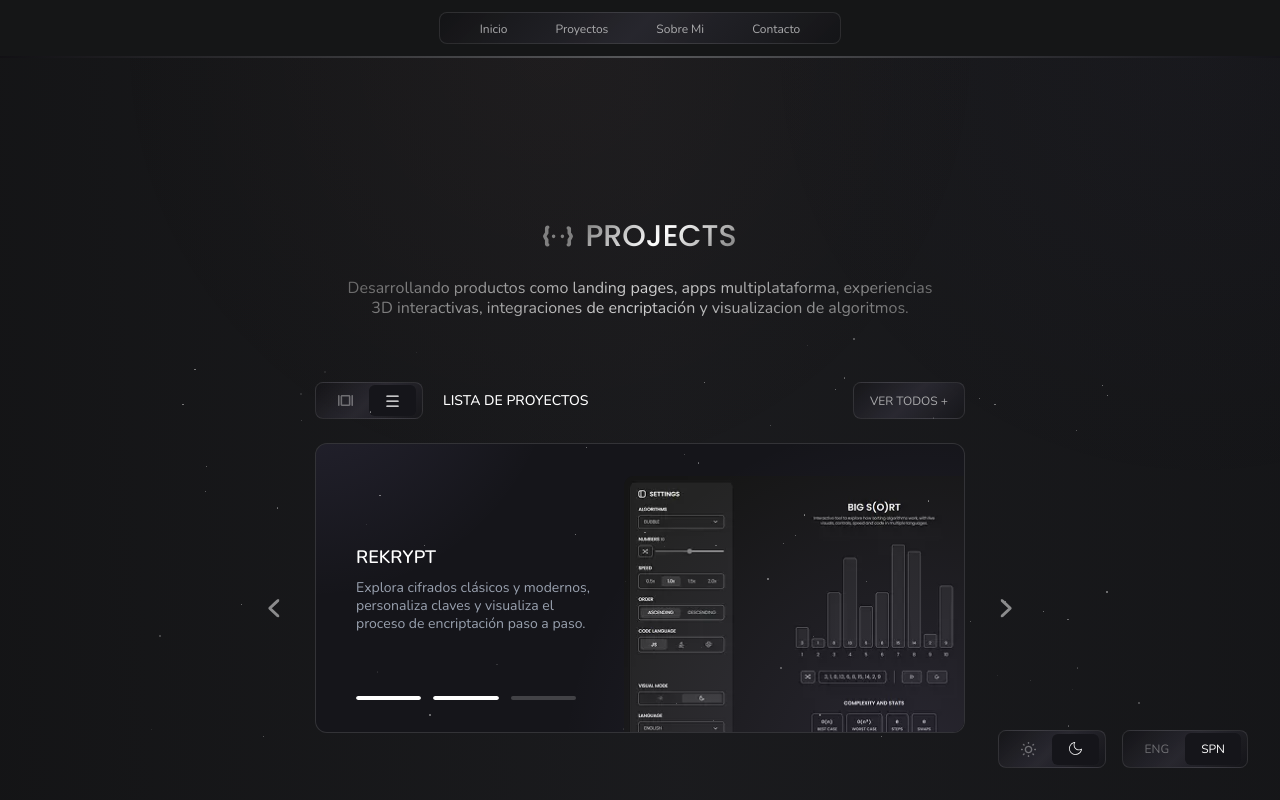
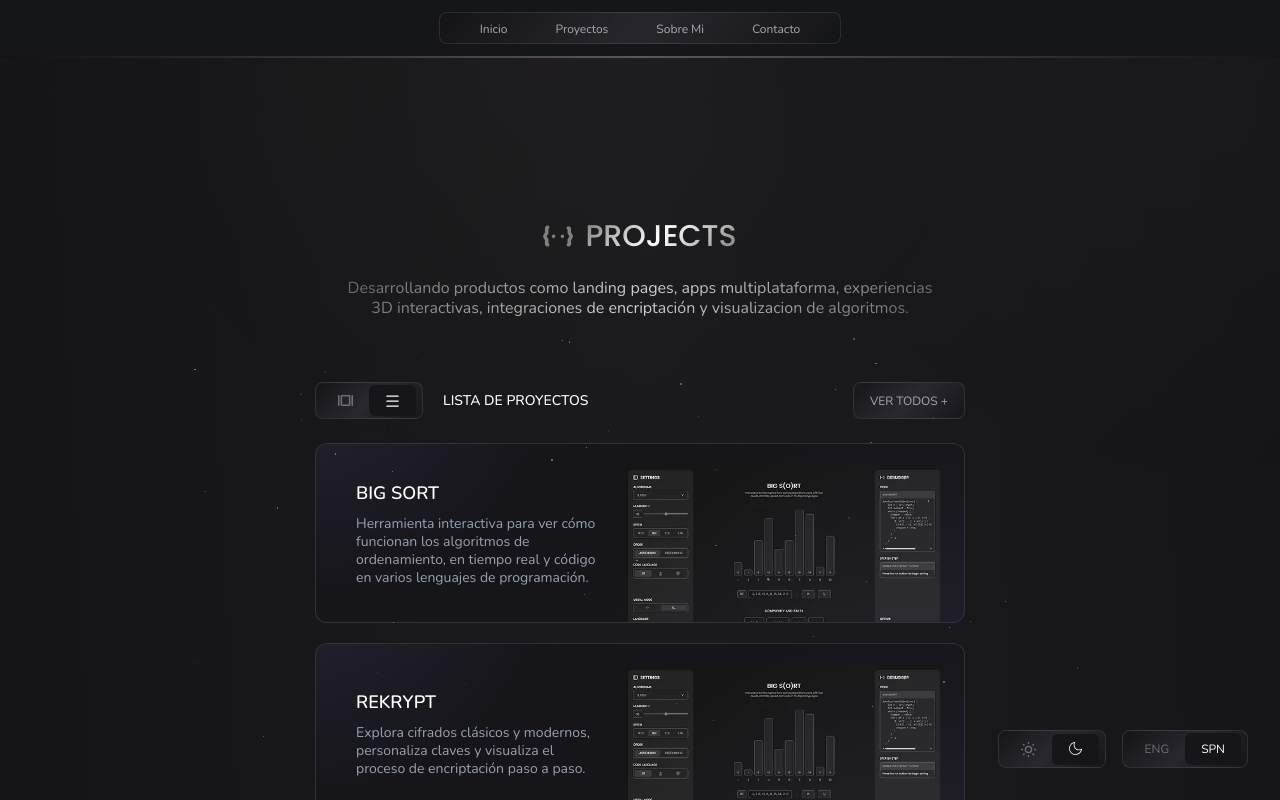
Before and after one commit to m4icol/portfolio, a React (Vite) app: page / in a window 1280 px wide. Both pictures are taken after a click on the button 392 px from the left and 1322 px from the top of the page. Shown: the part 922-1722 px from the top of the page. Built offline with nearby package versions, Linux system fonts and the light colour scheme.

Commit message:
feat: ColumnList and Types.ts

```diff
--- a/src/assets/icons/ColumnsList.tsx
+++ b/src/assets/icons/ColumnsListIcon.tsx
@@ -1,14 +1,14 @@
-export type ColumnsListProps = {
+export type ColumnsListIconProps = {
     size?: number;
     color?: string;
     className?: string;
   };
 
-  export default function ColumnsList({
+  export default function ColumnsListIcon({
     size = 24,
     color = "white",
     className = "",
-  }: ColumnsListProps) {
+  }: ColumnsListIconProps) {
     const barHeight = 2;
     const gap = 6;
 
--- a/src/assets/icons/SliderList.tsx
+++ b/src/assets/icons/SliderListIcon.tsx
@@ -1,10 +1,10 @@
-export type SliderListProps = {
+export type SliderListIconProps = {
     size?: number,
     color?: string,
     className?: string,
 }
 
-export default function SliderList({size, color = "white", className}: SliderListProps){
+export default function SliderListIcon({size, color = "white", className}: SliderListIconProps){
     return(
         <svg
         width={size}
--- /dev/null
+++ b/src/components/ColumnList.tsx
@@ -0,0 +1,62 @@
+import type { Project } from "../types";
+import RadialGradient from "./RadialGradient";
+
+const Projects: Project[] = [
+    {
+      title: "BIG SORT",
+      description:
+        "Herramienta interactiva para ver cómo funcionan los algoritmos de ordenamiento, en tiempo real y código en varios lenguajes de programación.",
+      url: "/bigsort.webp",
+    },
+    {
+      title: "REKRYPT",
+      description:
+        "Explora cifrados clásicos y modernos, personaliza claves y visualiza el proceso de encriptación paso a paso.",
+      url: "/bigsort.webp",
+    },
+    {
+      title: "SISTEMA SOLAR",
+      description:
+        "Simulación 3D interactiva de los planetas orbitando alrededor del Sol, desarrollada con Three.js y Astro.",
+      url: "/bigsort.webp",
+    },
+  ];
+
+  export default function ColumnList() {
+    return (
+      <div className="relative flex flex-col items-center gap-5">
+        {Projects.map(({ title, description, url }, index) => (
+          <div
+            key={index}
+            className="relative w-[650px] h-[180px] border border-DARK-subtext/20 bg-DARK-selected overflow-hidden rounded-xl px-10 flex"
+          >
+            <div className="z-10 w-full max-w-[44%] h-full flex flex-col justify-center gap-2">
+              <p className="text-lg font-semibold text-white">{title}</p>
+              <p className="text-sm/4.5 text-gray-400">{description}</p>
+            </div>
+
+            <img
+              src={url}
+              alt={title}
+              className="absolute right-[20px] bottom-[-20px] w-[320px] object-cover rounded-lg transition-opacity duration-300"
+            />
+
+            <RadialGradient
+                size="700"
+                top="-20"
+                left="250"
+                gradient="gradient-radial-project absolute"
+            />
+
+            <RadialGradient
+                size="500"
+                top="-350"
+                left="-260"
+                gradient="gradient-radial-project absolute"
+            />
+          </div>
+
+        ))}
+      </div>
+    );
+  }
--- a/src/components/Slider.tsx
+++ b/src/components/SliderList.tsx
@@ -1,14 +1,9 @@
 import { useEffect, useState } from "react";
 import Arrow from "../assets/icons/Arrow";
 import RadialGradient from "./RadialGradient";
+import type { Project } from "../types";
 
-type Project = {
-  title: string;
-  description: string;
-  url: string;
-};
-
-type SliderProps = {
+type SliderListProps = {
   autoPlay?: boolean;
   showButtons?: boolean;
 };
@@ -34,7 +29,7 @@ const Projects: Project[] = [
   },
 ];
 
-export default function Slider({ autoPlay = true}: SliderProps) {
+export default function SliderList({ autoPlay = true}: SliderListProps) {
   const [selectedIndex, setSelectedIndex] = useState(0);
   const [loaded, setLoaded] = useState(false);
 
@@ -86,7 +81,7 @@ export default function Slider({ autoPlay = true}: SliderProps) {
             <div key={i} className="w-1/3 h-1 bg-DARK-subtext/30 rounded-full overflow-hidden">
               <div
                 className={`h-full rounded-full transition-all duration-500 4s ease-in-out ${
-                  selectedIndex >= i ? "bg-DARK-text" : "bg-transparent"
+                  selectedIndex >= i ? "bg-DARK-subtext" : "bg-transparent"
                 }`}
               ></div>
             </div>
--- a/src/components/StarBackground.tsx
+++ b/src/components/StarBackground.tsx
@@ -43,7 +43,7 @@ const StarBackground: React.FC<StarBackgroundProps> = ({
 
   return (
     <div
-      className="absolute left-1/2 -translate-x-1/2 pointer-events-none z-0 rounded-b-3xl overflow-hidden"
+      className="absolute left-1/2 -translate-x-1/2 pointer-events-none z-0 overflow-hidden"
       style={{
         top: `${topOffset}px`,
         width: `${widthBackground}px`,
--- a/src/sections/Projects.tsx
+++ b/src/sections/Projects.tsx
@@ -1,10 +1,11 @@
 import { useState } from "react";
 import ProjectsCode from "../assets/icons/ProjectsCode";
 import SwitchOption from "../components/SwitchOption";
-import SliderList from "../assets/icons/SliderList";
-import ColumnsList from "../assets/icons/ColumnsList";
-import Slider from "../components/Slider"
+import ColumnsListIcon from "../assets/icons/ColumnsListIcon";
+import SliderList from "../components/SliderList"
 import StarBackground from "../components/StarBackground";
+import SliderListIcon from "../assets/icons/SliderListIcon";
+import ColumnList from "../components/ColumnList";
 
 export default function Projects(){
 
@@ -28,8 +29,8 @@ export default function Projects(){
                         selectedValue={typeList}
                         setSelectedValue={setTypeList}
                         options={[
-                            <SliderList size={15}/>,
-                            <ColumnsList size={15}/>
+                            <SliderListIcon size={15}/>,
+                            <ColumnsListIcon size={15}/>
                         ]}
                         values={["SLIDER", "COLUMNS"]}
                     />
@@ -40,8 +41,8 @@ export default function Projects(){
                 </button>
             </div>
 
-            <Slider></Slider>
-            <StarBackground widthBackground={1000} heightBackground={400} starCount={70} topOffset={120} />
+            {typeList == "SLIDER" ? <SliderList/> : <ColumnList/>}
+            <StarBackground widthBackground={1000} heightBackground={400} starCount={50} topOffset={120} />
 
         </section>
     )
--- /dev/null
+++ b/src/types.ts
@@ -0,0 +1,5 @@
+export type Project = {
+    title: string;
+    description: string;
+    url: string;
+  };
```
